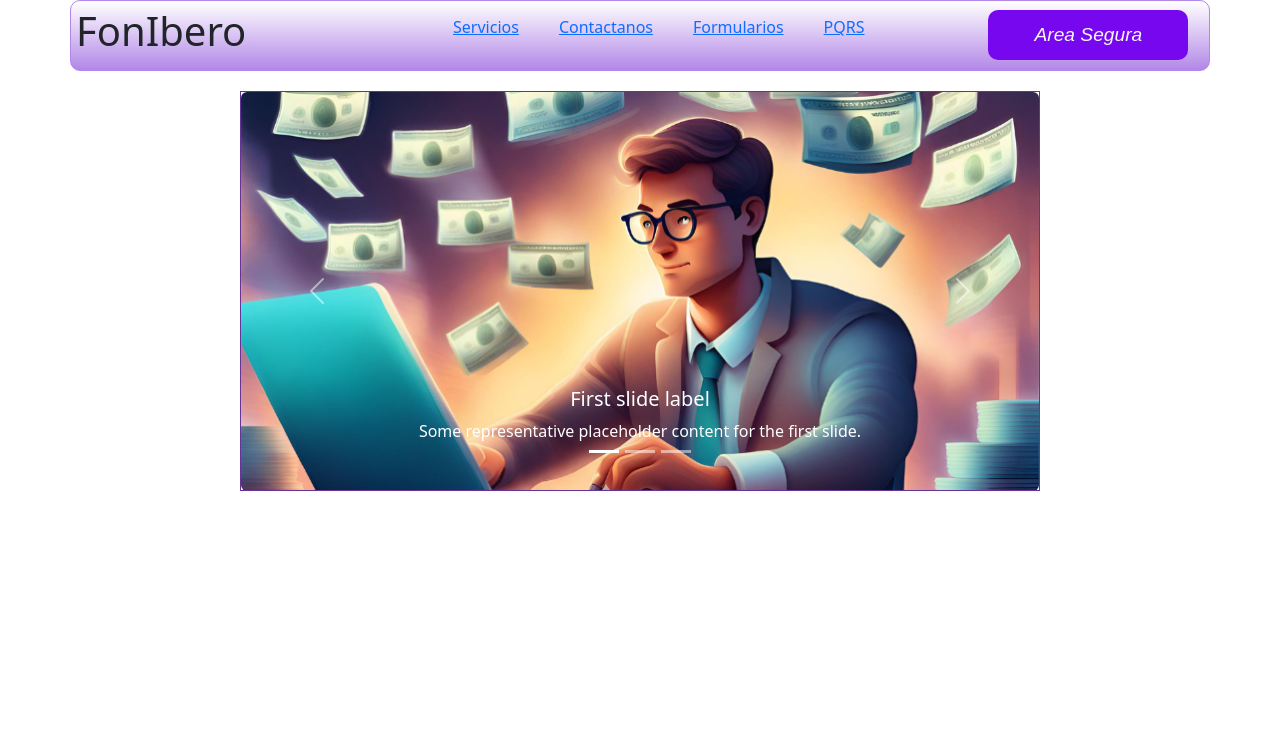
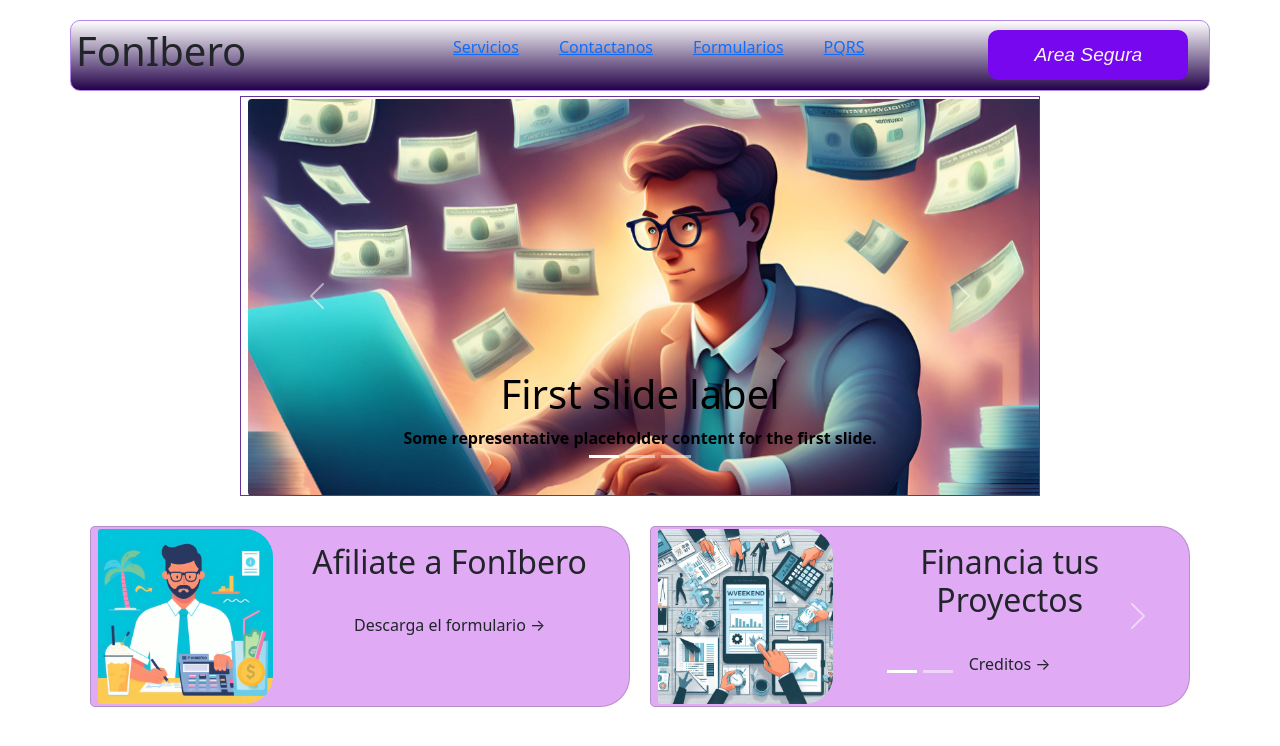
Before and after one commit to edalsare/fondo-empleados, a Next.js app: page / in a window 1280 px wide. Shown: the top 746 px of the page. Built offline with nearby package versions, Linux system fonts and the light colour scheme.

Commit message:
Agregando Cards de informacion

```diff
--- a/src/app/componets/header/Header.css
+++ b/src/app/componets/header/Header.css
@@ -2,11 +2,18 @@
     position:sticky;
     border: 1px solid rgb(178, 135, 231);
     border-radius: 10px;
-    background: linear-gradient(rgba(254, 254, 255, 0), rgb(178, 135, 231));
+    background: linear-gradient(rgba(198, 79, 19, 0), rgb(35, 2, 74));
     padding: 5px;
     display: flex;
     justify-content: space-between;
     align-items:center;
+}
+.Main{
+    background: transparent;
+    z-index: 1;
+    position: relative;
+    transition: transform 0.5s ease 0s, box-shadow 0.5s ease 0s;
+    top: 0;
 }
 .Logo{
     width:20%;
--- a/src/app/componets/header/Header.tsx
+++ b/src/app/componets/header/Header.tsx
@@ -4,6 +4,7 @@ import { link } from "fs";
 
 const Header = () =>{
     return(
+        <div className="Main">
             <div className="container">
                 <div className="Logo">
                     <h1>FonIbero</h1>
@@ -20,6 +21,7 @@ const Header = () =>{
                     <button className="area-segura">Area Segura</button>
                 </div>
             </div>
+        </div>
     )
 
 }
--- /dev/null
+++ b/src/app/componets/infromacion/card/card.css
@@ -0,0 +1,35 @@
+.container-card{
+    display: flex;
+
+}
+.card{
+    max-width: 540px;
+    margin: 10px;
+    border-radius: 5px 30px 30px 5px;
+    background: rgb(224, 170, 245);
+    cursor: pointer;
+    transition: 0.5s;
+}
+
+.card:hover {
+    background: rgb(187, 67, 235);
+    border-radius: 100px 30px 30px 100px;
+    transition: 0.5s;
+}
+
+.img-fluid{
+    border-radius: 5px 30px 30px 5px;
+    padding: 2px;
+    margin-left: 5px;
+    transition: 0.5s;
+
+}
+
+.card:hover .img-fluid{
+    border-radius: 100%;
+    transition: 0.5s;
+}
+
+button{
+    border: 3px brown solid;
+}
--- /dev/null
+++ b/src/app/componets/infromacion/card/card.tsx
@@ -0,0 +1,101 @@
+"use client";
+import React, { useState } from "react";
+import { slaiderDatos } from "../datos/Datos";
+import "./card.css";
+
+const Card: React.FC = () => {
+  const [estado, setEstado] = useState("active");
+  const funEstado = () => {
+    setEstado(" ");
+  };
+  return (
+    <div className="container-card">
+      <div id="img-card" className="card mb-3">
+        <div className="row g-0">
+          <div className="col-md-4">
+            <img
+              src="/img/imagen1.jpeg"
+              className="img-fluid"
+              alt="..."
+              id="img-fluid"
+            />
+          </div>
+          <div className="col-md-8">
+            <div className="card-body">
+              <h2 className="card-title">Afiliate a FonIbero</h2>
+              <br />
+              <p className="card-text ">Descarga el formulario &rarr;</p>
+            </div>
+          </div>
+        </div>
+      </div>
+
+      <div id="carouselExampleIndicators" className=" card carousel slide mb-3">
+        <div className="carousel-indicators">
+          <button
+            type="button"
+            data-bs-target="#carouselExampleIndicators"
+            data-bs-slide-to="0"
+            className="active"
+            aria-current="true"
+            aria-label="Slide 1"
+          ></button>
+          <button
+            type="button"
+            data-bs-target="#carouselExampleIndicators"
+            data-bs-slide-to="1"
+            aria-label="Slide 2"
+          ></button>
+        </div>
+
+        <div className="carousel-inner">
+          {slaiderDatos.map((item) => (
+            <div
+              className={
+                item.id === "0" ? "carousel-item active" : "carousel-item"
+              }
+            >
+              <div className="row g-0 ">
+                <div className="col-md-4">
+                  <img src={item.img} className="img-fluid" alt="..." />
+                </div>
+                <div className="col-md-8">
+                  <div className="card-body">
+                    <h2 className="card-title">{item.title}</h2>
+                    <br />
+                    <p className="card-text">{item.info} &rarr;</p>
+                  </div>
+                </div>
+              </div>
+            </div>
+          ))}
+        </div>
+        <button
+          className="carousel-control-prev"
+          type="button"
+          data-bs-target="#carouselExampleIndicators"
+          data-bs-slide="prev"
+        >
+          <span
+            className="carousel-control-prev-icon"
+            aria-hidden="true"
+          ></span>
+          <span className="visually-hidden">Previous</span>
+        </button>
+        <button
+          className="carousel-control-next"
+          type="button"
+          data-bs-target="#carouselExampleIndicators"
+          data-bs-slide="next"
+        >
+          <span
+            className="carousel-control-next-icon"
+            aria-hidden="true"
+          ></span>
+          <span className="visually-hidden">Next</span>
+        </button>
+      </div>
+    </div>
+  );
+};
+export default Card;
--- /dev/null
+++ b/src/app/componets/infromacion/datos/Datos.js
@@ -0,0 +1,14 @@
+export const slaiderDatos = [
+    {
+        id:"0",
+        img: "/img/informacion.jpeg",
+        title: "Financia tus Proyectos",
+        info: "Creditos "
+    },
+    {
+        id:"1",
+        img: "/img/imagen0.jpeg",
+        title: "Beneficios para tu futuro",
+        info: "Ahorros "
+    }
+]
--- a/src/app/componets/slider/Slider.tsx
+++ b/src/app/componets/slider/Slider.tsx
@@ -14,22 +14,22 @@ const Slider = ()=>{
     <div className="carousel-item active">
       <img src="/img/1.png" className="figure-img img-fluid rounded" alt="..."/>
       <div className="carousel-caption d-none d-md-block">
-        <h5>First slide label</h5>
-        <p>Some representative placeholder content for the first slide.</p>
+        <h5 className="text-black fs-1">First slide label</h5>
+        <p className="text-black fw-bold">Some representative placeholder content for the first slide.</p>
       </div>
     </div>
     <div className="carousel-item">
       <img src="/img/2.png" className="figure-img img-fluid rounded" alt="..."/>
       <div className="carousel-caption d-none d-md-block">
-        <h5>Second slide label</h5>
-        <p>Some representative placeholder content for the second slide.</p>
+        <h5 className="text-black fs-1">Second slide label</h5>
+        <p className="text-black fw-bold">Some representative placeholder content for the second slide.</p>
       </div>
     </div>
     <div className="carousel-item">
       <img src="/img/1.png" className="figure-img img-fluid rounded" alt="..."/>
       <div className="carousel-caption d-none d-md-block">
-        <h5>Third slide label</h5>
-        <p>Some representative placeholder content for the third slide.</p>
+        <h5 className="text-black fs-1">Third slide label</h5>
+        <p className="text-black fw-bold">Some representative placeholder content for the third slide.</p>
       </div>
     </div>
   </div>
--- a/src/app/globals.css
+++ b/src/app/globals.css
@@ -1,10 +1,17 @@
 
 .Header{
   position:sticky;
+  height: fit-content;
+  top: 20px;
+  z-index: 10000;
+  width: 100%;
+  margin-bottom: 5px;
 }
 .Body{
   align-items: center;
   justify-content: center;
   text-align: center;
-  display: flex;
+  justify-content: center;
+  display:flex;
+  flex-direction: column;
 }
--- a/src/app/page.tsx
+++ b/src/app/page.tsx
@@ -2,6 +2,7 @@ import Image from 'next/image';
 import Header from './componets/header/Header';
 import Login from './componets/register/form-login/Login';
 import Slider from './componets/slider/Slider';
+import Card from './componets/infromacion/card/card';
 import './globals.css';
 
 export default function Home() {
@@ -12,6 +13,7 @@ export default function Home() {
       </div>
       <div className='Body'>
         <Slider/>
+        <Card/>
       </div>
 
     </div>
```
Also changed, not shown: public/img/imagen0.png (deleted). Lines whose indentation alone changed are shown as unchanged.
